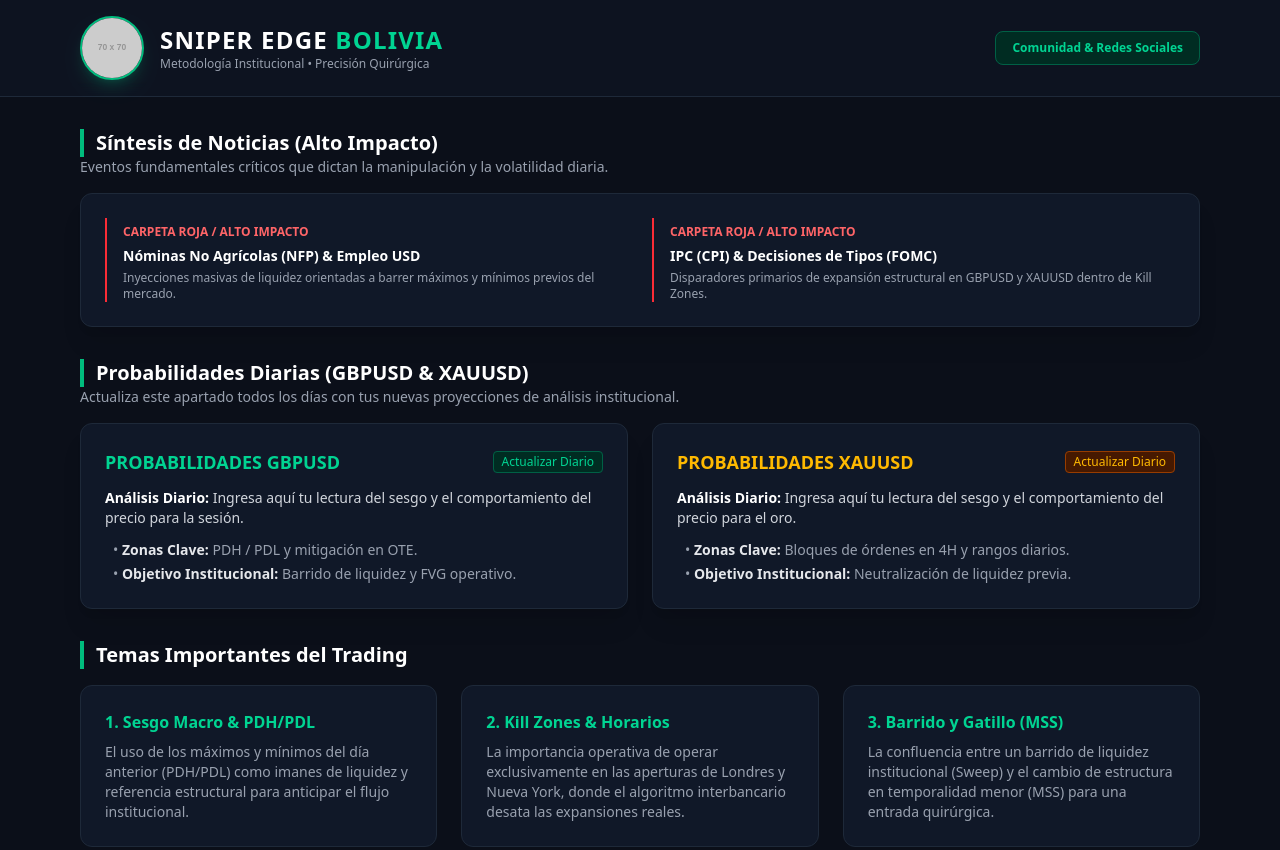
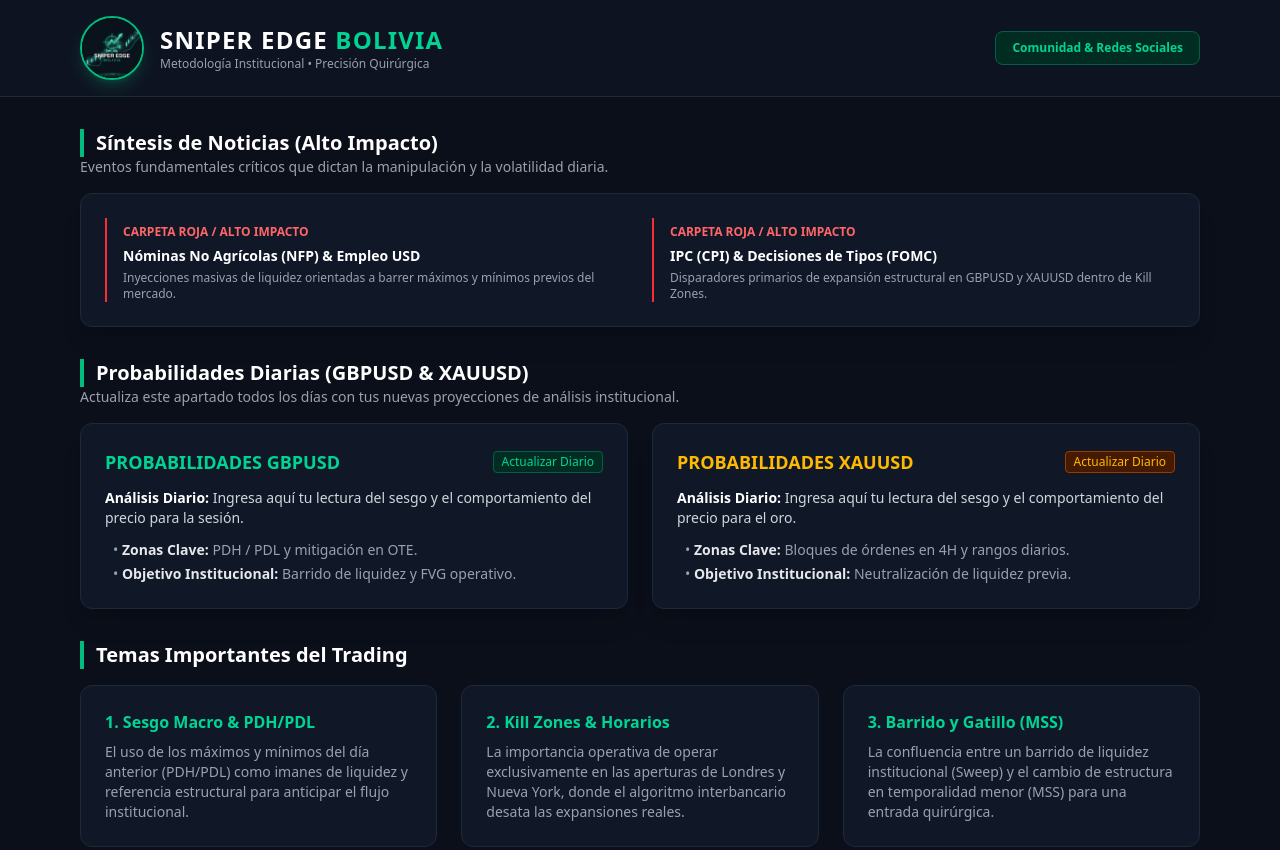
Before and after one commit to SniperEdgeBolivia/trading, a plain HTML site: page index.html in a window 1280 px wide. Shown: the top 850 px of the page. Drawn offline with nearby package versions, Linux system fonts and the light colour scheme; placeholder pictures from the web are drawn by us.

Commit message:
Update logo source and fix comment typo in index.html

```diff
--- a/index.html
+++ b/index.html
@@ -15,8 +15,8 @@
     <header class="border-b border-gray-800 bg-gray-900/50 backdrop-blur sticky top-0 z-50">
         <div class="max-w-6xl mx-auto px-4 py-4 flex flex-col sm:flex-row justify-between items-center gap-4">
             <div class="flex items-center gap-4">
-                <!-- LOGO MÁS GRANDE -->
-                <img src="https://via.placeholder.com/70" alt="Logo Sniper Edge Bolivia" class="w-16 h-16 rounded-full border-2 border-emerald-500 object-cover shadow-lg shadow-emerald-500/20">
+                <!-- LOGO PERSONALIZADO DESDE EL REPOSITORIO -->
+                <img src="IMG_9325.JPG" alt="Logo Sniper Edge Bolivia" class="w-16 h-16 rounded-full border-2 border-emerald-500 object-cover shadow-lg shadow-emerald-500/20">
                 <div>
                     <h1 class="text-2xl font-bold tracking-wider text-white">SNIPER EDGE <span class="text-emerald-400">BOLIVIA</span></h1>
                     <p class="text-xs text-gray-400">Metodología Institucional • Precisión Quirúrgica</p>
@@ -54,7 +54,7 @@
             </div>
         </section>
 
-        <!-- PROBADILIDADES DIARIAS (GBPUSD & XAUUSD) -->
+        <!-- PROBABILIDADES DIARIAS (GBPUSD & XAUUSD) -->
         <section>
             <div class="mb-4">
                 <h2 class="text-xl font-bold text-white border-l-4 border-emerald-500 pl-3">Probabilidades Diarias (GBPUSD & XAUUSD)</h2>
```
